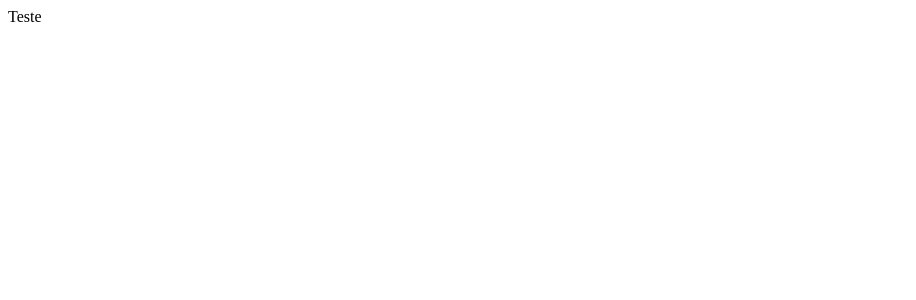
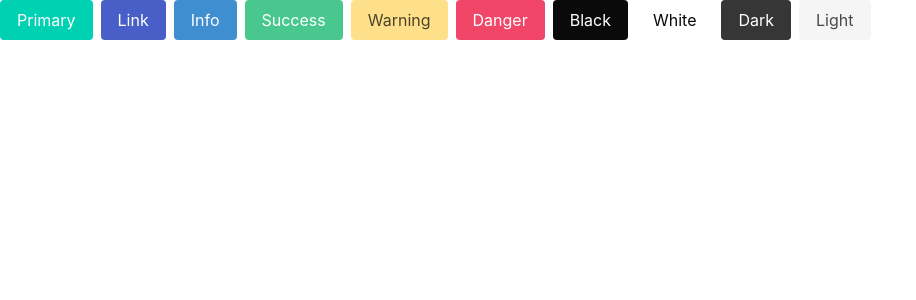
Before and after one commit to future4code/Robson-Santos, a React (Create React App) app in the folder modulo3/labEddit/labeedit/: page / in a window 1280 px wide. Shown: the top 300 px of the page, without its empty margins (0-916 px from the left). Built offline with nearby package versions, Linux system fonts and the light colour scheme; the HTML template or start-up script is replaced by a standard one.

Commit message:
Bulma adicionado

```diff
--- a/modulo3/labEddit/labeedit/src/App.js
+++ b/modulo3/labEddit/labeedit/src/App.js
@@ -1,10 +1,22 @@
 import React from "react"
+import 'bulma/css/bulma.min.css'
 
 const App = () => {
   return (
-    <div>
-      Teste
-    </div>
+    <div classname="main">
+          <div className="buttons">
+            <button class="button is-primary">Primary</button>
+            <button class="button is-link">Link</button>
+            <button class="button is-info">Info</button>
+            <button class="button is-success">Success</button>
+            <button class="button is-warning">Warning</button>
+            <button class="button is-danger">Danger</button>
+            <button class="button is-black">Black</button>
+            <button class="button is-white">White</button>
+            <button class="button is-dark">Dark</button>
+            <button class="button is-light">Light</button>
+          </div>
+        </div>
   )
 }
 
--- a/modulo3/labEddit/package.json
+++ b/modulo3/labEddit/package.json
@@ -1,6 +1,7 @@
 {
   "dependencies": {
     "axios": "^0.24.0",
+    "bulma": "^0.9.3",
     "react-router-dom": "^5.2.0",
     "styled-components": "^5.3.3"
   }
```
Also changed, not shown: 1 other file (tests, documents, lock files or other folders).
